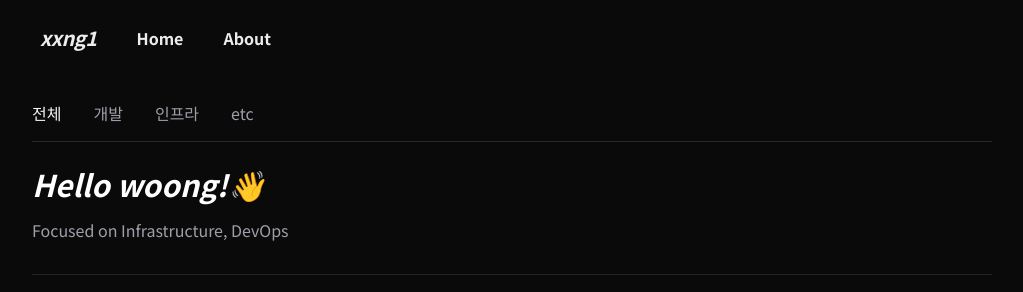
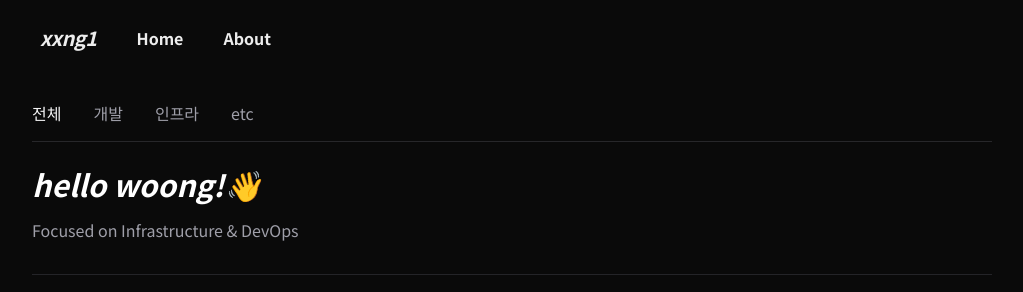
Before and after one commit to xxng1/xxng1-blog, a Next.js app: page / in a window 1280 px wide. Shown: the top 292 px of the page, without its empty margins (128-1151 px from the left). Built offline with nearby package versions, Linux system fonts and the light colour scheme.

Commit message:
Update page.tsx

```diff
--- a/src/app/page.tsx
+++ b/src/app/page.tsx
@@ -65,9 +65,9 @@ export default function Home() {
 
 
       <section className="space-y-4 text-left">
-  <h2 className="text-3xl italic font-bold text-white">Hello woong!👋</h2>
+  <h2 className="text-3xl italic font-bold text-white">hello woong!👋</h2>
   <p className="text-zinc-400 text-base">
-    Focused on Infrastructure, DevOps
+    Focused on Infrastructure & DevOps
   </p>
 
   {/* 기술 태그 */}
```
